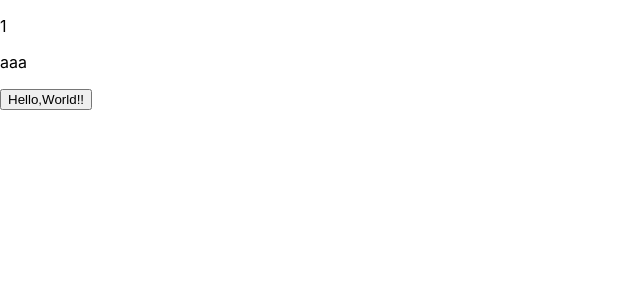
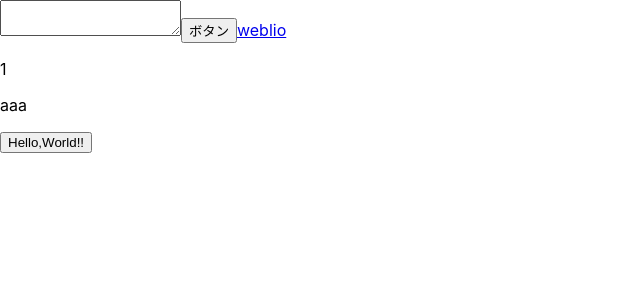
Before and after one commit to Yuko175/demo_react, a React (Create React App) app: page / in a window 1280 px wide. Shown: the top 300 px of the page, without its empty margins (0-640 px from the left). Built offline with nearby package versions, Linux system fonts and the light colour scheme.

Commit message:
追加：backendと接続

```diff
--- a/package.json
+++ b/package.json
@@ -6,6 +6,7 @@
     "@testing-library/jest-dom": "^5.17.0",
     "@testing-library/react": "^13.4.0",
     "@testing-library/user-event": "^13.5.0",
+    "axios": "^1.7.2",
     "react": "^18.3.1",
     "react-dom": "^18.3.1",
     "react-scripts": "5.0.1",
@@ -34,5 +35,6 @@
       "last 1 firefox version",
       "last 1 safari version"
     ]
-  }
+  },
+  "proxy": "http://localhost:8090"
 }
--- a/src/App.tsx
+++ b/src/App.tsx
@@ -1,10 +1,12 @@
 import "./App.css";
 import React from "react";
 import Profile from "./Profile.tsx";
+import Button from "./Button.tsx";
 
 export default function App() {
   return (
     <>
+      <Button />
       <Profile />
       <button>Hello,World!!</button>
     </>
--- /dev/null
+++ b/src/Button.tsx
@@ -0,0 +1,48 @@
+import React, { useState } from "react";
+import axios from "axios";
+
+// interface ApiResponse {
+//   id: string;
+//   name: string;
+// }
+
+export default function Button() {
+  // const [変数名, 変数に新しい数を定義する関数] = useState <型> (初期値);
+  const [buttonText, setButtonText] = useState<string>("ボタン");
+  const [result, setResult] = useState<string | null>(null);
+  // let textarea = document.getElementById("textarea");
+  const [word, setWord] = useState<string>("");
+  const url: string = "https://ejje.weblio.jp/content/" + word;
+
+  const handleChange = (event) => {
+    setWord(event.target.value);
+  };
+
+  // 関数
+  //textがnullの場合
+  const getData = () => {
+    axios
+      .get("http://localhost:8090/search/" + word, {
+        headers: {
+          "Content-Type": "application/json",
+        },
+      })
+      .then((response) => {
+        setButtonText("成功");
+        setResult(response.data);
+      })
+      .catch((error) => {
+        setButtonText("失敗");
+        setResult(null);
+      });
+  };
+
+  return (
+    <div>
+      <div>{result}</div>
+      <textarea onChange={handleChange}>{word}</textarea>
+      <button onClick={getData}>{buttonText}</button>
+      <a href={url}>weblio</a>
+    </div>
+  );
+}
--- a/src/Profile.tsx
+++ b/src/Profile.tsx
@@ -1,15 +1,19 @@
 import React from "react";
 
 export default function Profile() {
+  // 定義
   interface Person {
     id: number;
     name: string;
   }
+
+  // 数入れるところ
   const person: Person = {
     id: 1,
     name: "aaa",
   };
 
+  // 出力するところ
   return (
     <div>
       <p>{person.id}</p> <p>{person.name}</p>
```
Also changed, not shown: 1 other file (tests, documents, lock files or other folders).
